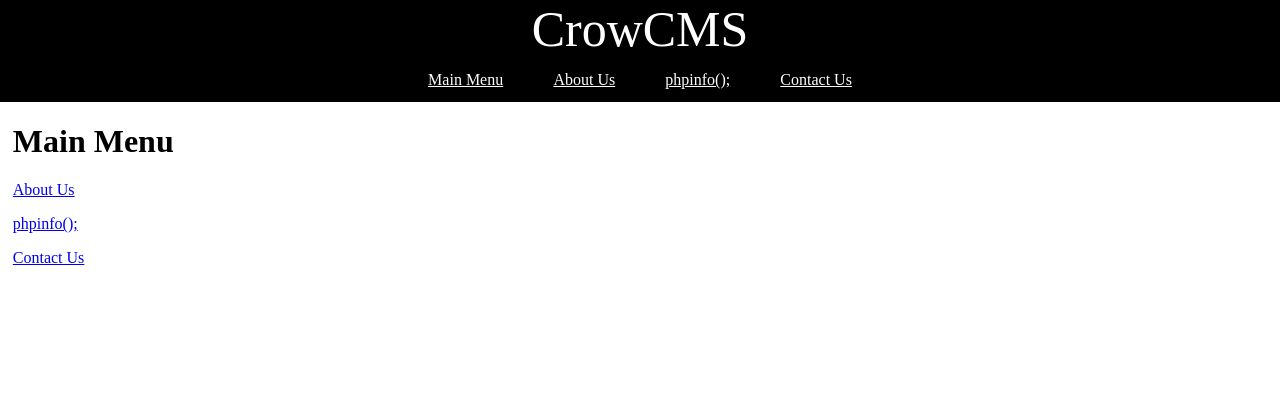
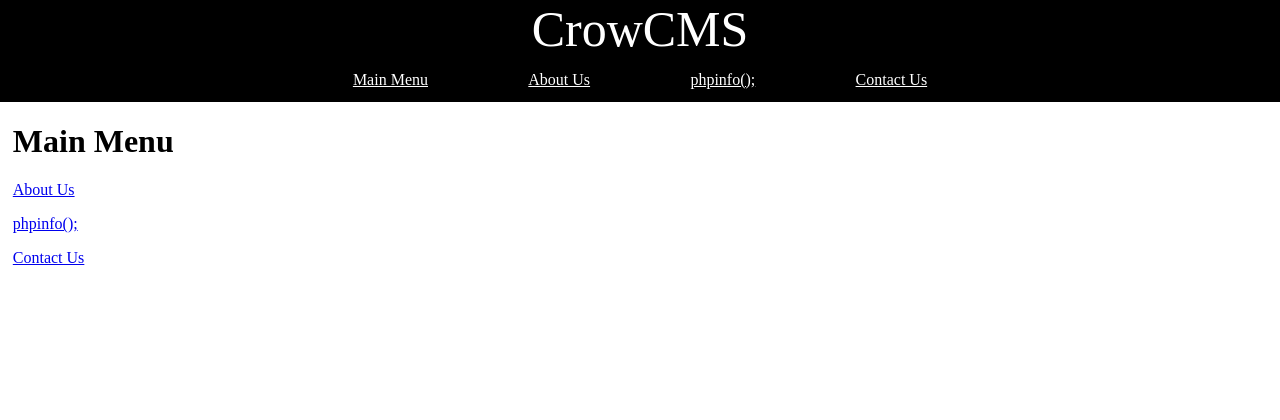
Before and after one commit to TheWanderingCrow/CSIS410-Liberty, a PHP site: page /index.php?p=foundations in a window 1280 px wide. Shown: the top 420 px of the page. Run offline with PHP 8.4, Linux system fonts and the light colour scheme.

Commit message:
Fixed button rendering

```diff
--- a/src/Design.php
+++ b/src/Design.php
@@ -55,7 +55,7 @@ class Design {
     public static function navbar(array $args) {
         $locs = [];
         foreach ($args as $name => $loc) {
-            $tmp = '<li class="navbar-button"><a href="'.$loc.'" class="navbar-link">'.$name.'</a></li>';
+            $tmp = '<li class="navbar-list"><a href="'.$loc.'" class="navbar-button">'.$name.'</a></li>';
             array_push($locs, $tmp);
         }
         $locs = implode("", $locs);
--- a/web/css/design.css
+++ b/web/css/design.css
@@ -75,6 +75,15 @@ ul {
     padding: 1%;
 }
 
+.navbar-list {
+    color: white;
+    background-color: black;
+    display: block;
+    text-align: center;
+    display: inline;
+    padding: 2%;
+}
+
 .navbar-button {
     color: white;
     background-color: black;
@@ -88,13 +97,3 @@ ul {
     background-color: gray;
     color: white;
 }
-
-.navbar-link:visited {
-    background-color: black;
-    color: white;
-}
-
-.navbar-link:link {
-    background-color: black;
-    color: white;
-}
```
